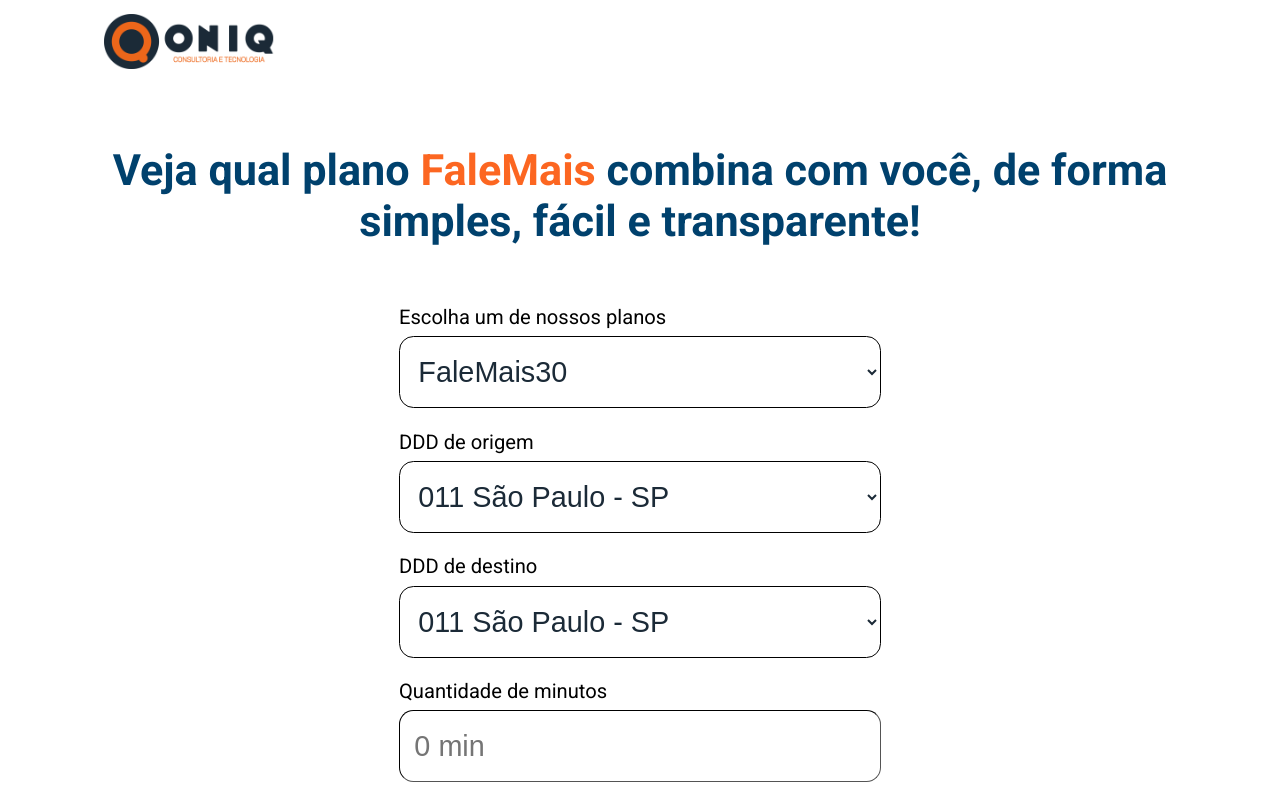
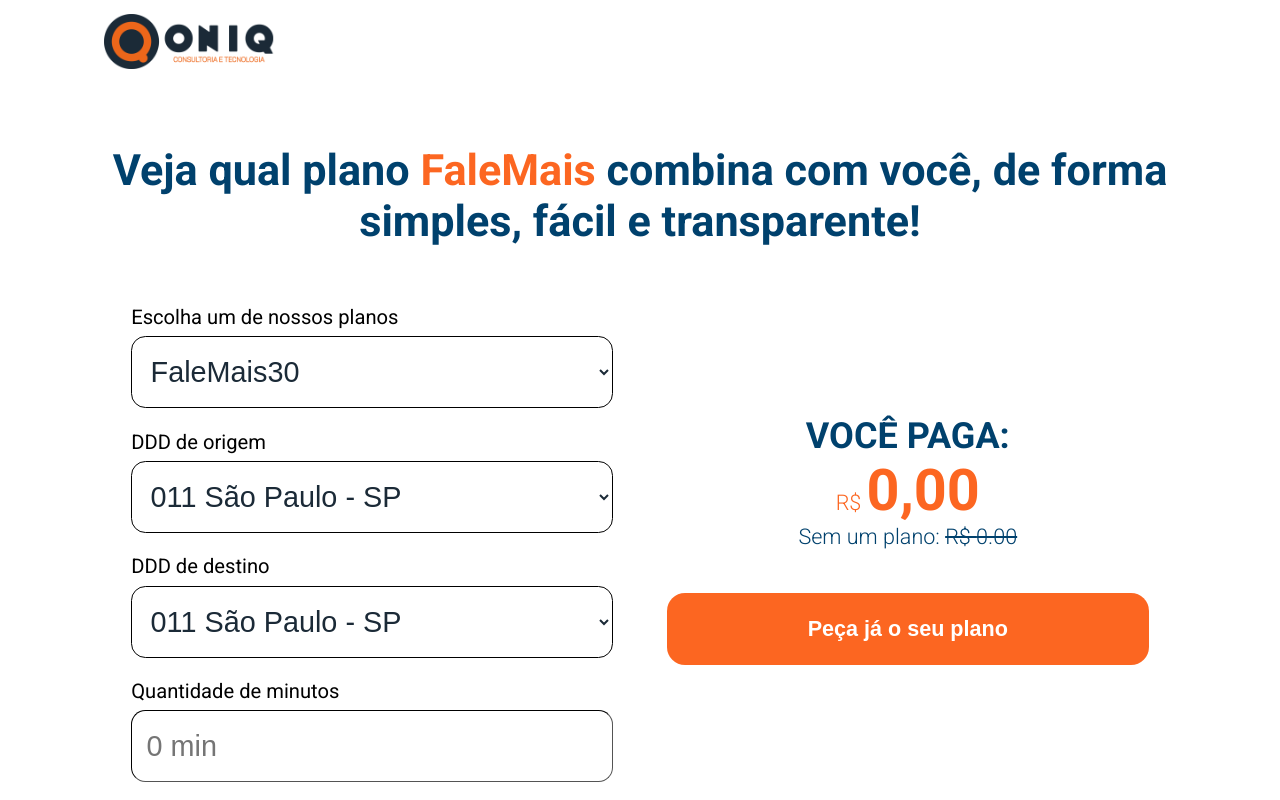
Before and after one commit to fernandohenriq/oniq-test, a React (Create React App) app: page / in a window 1280 px wide. Shown: the top 800 px of the page. Built offline with nearby package versions, Linux system fonts and the light colour scheme.

Commit message:
Fix and adjust

```diff
--- a/src/pages/Calculator/index.js
+++ b/src/pages/Calculator/index.js
@@ -1,6 +1,4 @@
 import React, { useState } from 'react';
-import { Link } from 'react-router-dom';
-import Select from 'react-select';
 
 import Header from '../../components/Header';
 import Footer from '../../components/Footer';
@@ -65,15 +63,17 @@
               <label htmlFor="input-minutes">Quantidade de minutos</label>
               <input className="input" type="number" name="input-minutes" id="input-minutes" placeholder="0 min" />
             </div>
+          </form>
+          <div id="value">
             <div id="show-value">
               <p>Você paga:</p>
               <p>R$ <span>0,00</span></p>
               <p>Sem um plano: <s>R$ {showValue}</s></p>
+              <div className="input-group">
+                <button onClick="">Peça já o seu plano</button>
+              </div>
             </div>
-            <div className="input-group">
-              <button onClick="">Peça já o seu plano</button>
-            </div>
-          </form>
+          </div>
         </div>
       </div>
       <Footer />
```
